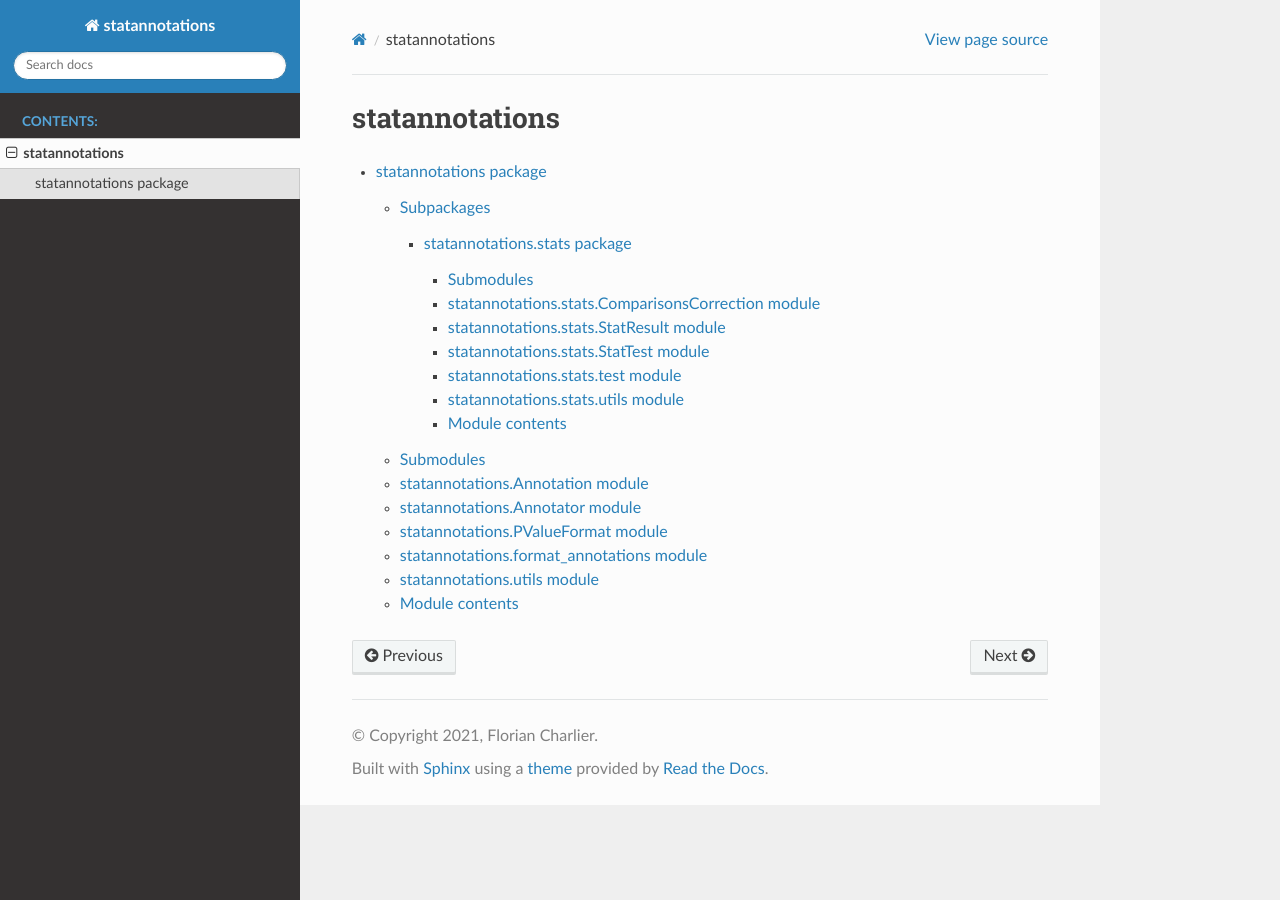
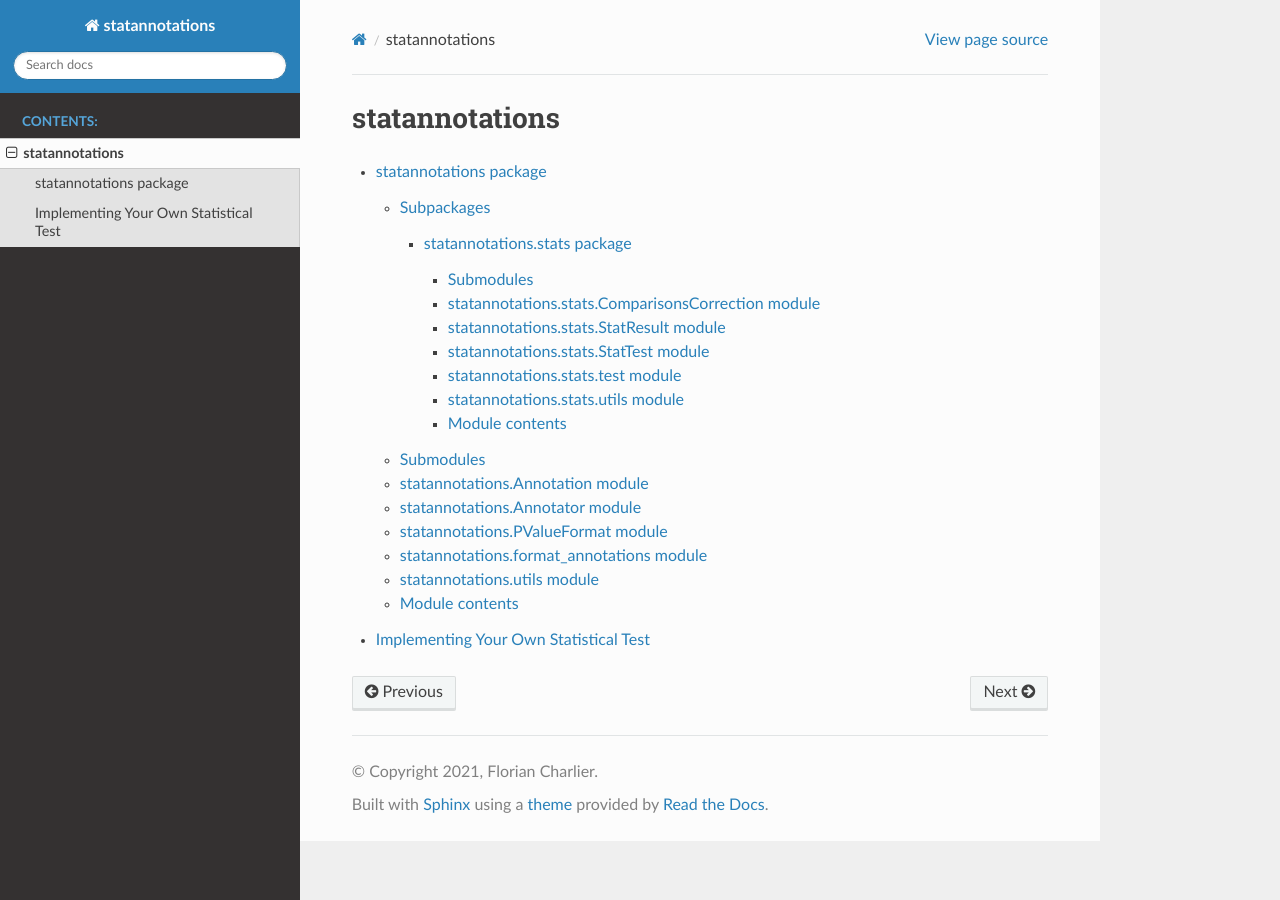
Before and after one commit to trevismd/statannotations, a Sphinx documentation site: the page built from docs/source/modules.rst, in a window 1280 px wide. Built offline with Sphinx 7.4.7 and the Read the Docs theme 2.0.0, drawn with Linux system fonts in a browser that asks for light colours.

Commit message:
updated docs

```diff
--- /dev/null
+++ b/docs/source/custom-test.rst
@@ -0,0 +1,4 @@
+Implementing Your Own Statistical Test
+**************************************
+
+.. include:: ../../statannotations/stats/README.rst
--- a/docs/source/modules.rst
+++ b/docs/source/modules.rst
@@ -5,3 +5,4 @@ statannotations
    :maxdepth: 4
 
    statannotations
+   custom-test
--- a/docs/source/statannotations.rst
+++ b/docs/source/statannotations.rst
@@ -19,6 +19,8 @@ statannotations.Annotation module
    :members:
    :undoc-members:
    :show-inheritance:
+
+.. _Annotator_module:
 
 statannotations.Annotator module
 --------------------------------
--- a/docs/source/statannotations.stats.rst
+++ b/docs/source/statannotations.stats.rst
@@ -19,6 +19,8 @@ statannotations.stats.StatResult module
    :members:
    :undoc-members:
    :show-inheritance:
+
+.. _StatTest_module:
 
 statannotations.stats.StatTest module
 -------------------------------------
```
Also changed, not shown: statannotations/stats/README.rst (added), 1 other file.
